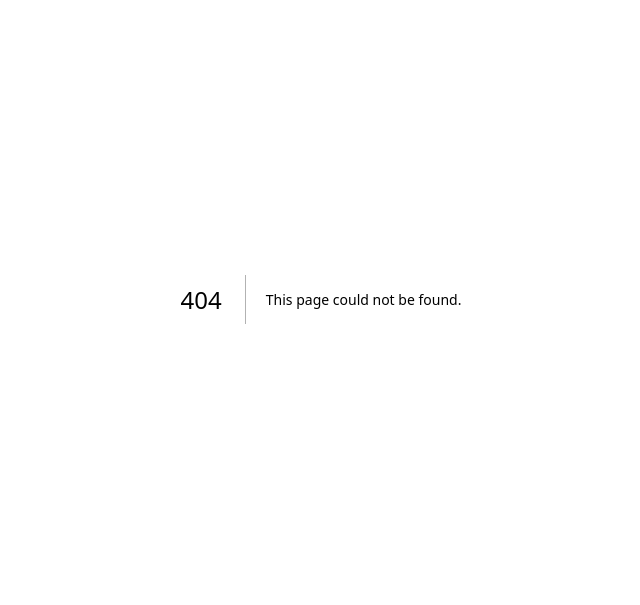
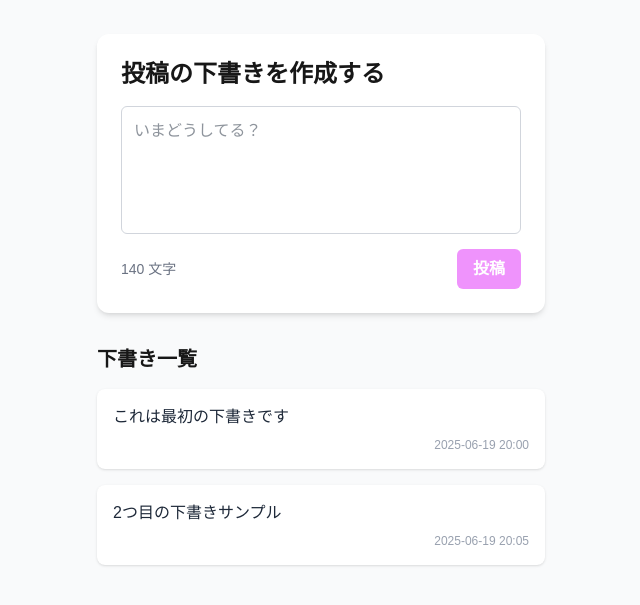
Before and after one commit to masakiwakabayashi/next_marketing_analysis, a Next.js app: page /x/draft in a window 1280 px wide. Before the commit this address had no page. Shown: the part 101-706 px from the top of the page, without its empty margins (319-959 px from the left). Built offline with nearby package versions, Linux system fonts and the light colour scheme.

Commit message:
change directory structure

```diff
--- a/src/app/draft/detail/[id]/page.tsx
+++ /dev/null
@@ -1,10 +0,0 @@
-
-const page = () => {
-  return (
-    <div>
-      Enter
-    </div>
-  );
-}
-
-export default page;
--- /dev/null
+++ b/src/app/home/page.tsx
@@ -0,0 +1,11 @@
+// これがホームのページコンポーネント
+// ソーシャルドッグのダッシュボードを参考にしてつくる
+const page = () => {
+  return (
+    <div>
+      Enter
+    </div>
+  );
+}
+
+export default page;
--- a/src/app/memo/page.tsx
+++ b/src/app/memo/page.tsx
@@ -1,5 +1,6 @@
 // 1、考察・分析メモ
-// →ただのメモ機能、タイトルと中身
+// →ただのメモ機能は全体共通にする
+// このメモ機能は全体共通にする
 const page = () => {
   return (
     <div>
--- /dev/null
+++ b/src/app/x/draft/detail/[id]/page.tsx
@@ -0,0 +1,10 @@
+// XのAPIを使って、このページから実際に下書きを投稿できるようにする
+const page = () => {
+  return (
+    <div>
+      Enter
+    </div>
+  );
+}
+
+export default page;
--- a/src/app/draft/page.tsx
+++ b/src/app/x/draft/page.tsx
@@ -24,7 +24,7 @@ const DraftPage = () => {
   const handlePost = () => {
     if (text.length === 0 || remaining < 0) return;
     const newDraft: Draft = {
-      id: drafts.length > 0 ? drafts[0].id + 1 : 1,
+      id: drafts.length + 1,
       text,
       createdAt: new Date().toLocaleString("ja-JP", { hour12: false }),
     };
@@ -65,7 +65,7 @@ const DraftPage = () => {
           <ul className="space-y-4">
             {drafts.map((draft) => (
               <li key={draft.id} className="bg-white rounded-lg shadow p-4 cursor-pointer hover:bg-fuchsia-50 transition">
-                <Link href={`/draft/detail/${draft.id}`} className="block w-full h-full">
+                <Link href={`/x/draft/detail/${draft.id}`} className="block w-full h-full">
                   <div className="text-gray-800">{draft.text}</div>
                   <div className="text-xs text-gray-400 mt-2 text-right">{draft.createdAt}</div>
                 </Link>
--- a/src/app/kpi/page.tsx
+++ b/src/app/x/kpi/page.tsx
@@ -1,6 +1,7 @@
 // 5、目標管理
 // →フォロワー数いくらかみたいな
 // →目標のタイプも選べるようにしておく(収益、フォロワー数)
+// これは一旦Xのみの機能にする
 const page = () => {
   return (
     <div>
```
Also changed, not shown: src/app/x/analysis/page.tsx (renamed from src/app/analysis/page.tsx), src/app/x/template/page.tsx (renamed from src/app/template/page.tsx).
